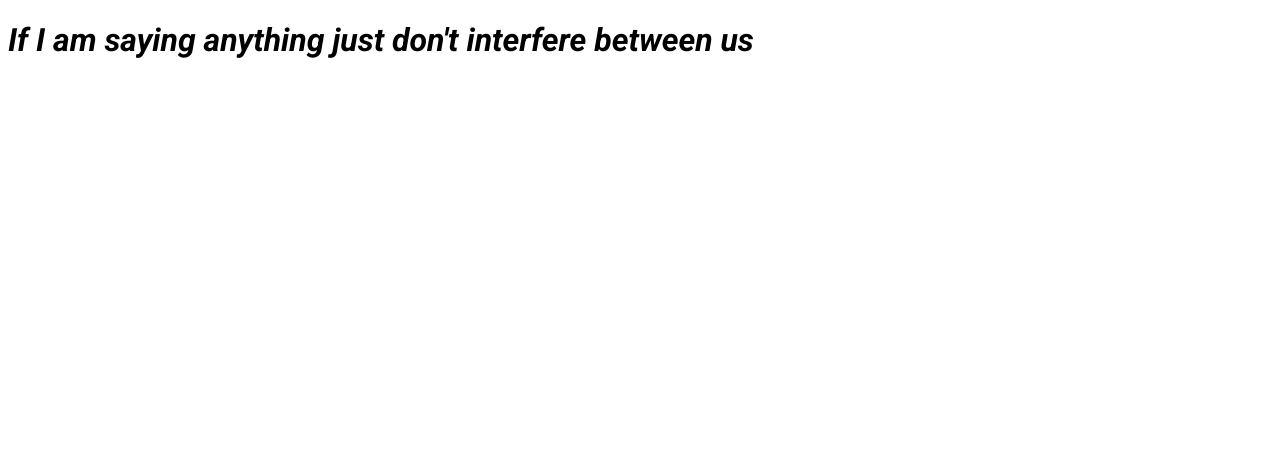
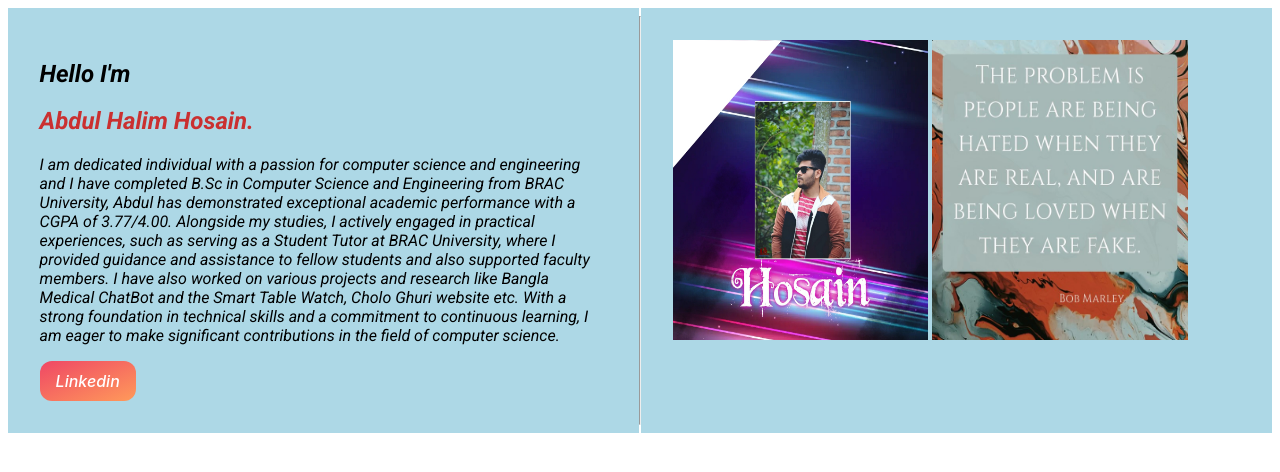
Before and after one commit to AbdulHalimHosain/personalwork, a plain HTML site: page index.html in a window 1280 px wide. Drawn offline with Linux system fonts and the light colour scheme; a web font is replaced by a local one.

Commit message:
First One

```diff
--- a/index.html
+++ b/index.html
@@ -10,6 +10,21 @@
     <link rel="stylesheet" href="style.css">
 </head>
 <body>
-    <h1>If I am saying anything just don't interfere between us</h1>
+    <section style="display: flex;">
+        <div class="half-width">
+            <h2>Hello I'm</h2>
+            <h2 class="text-colour">Abdul Halim Hosain.</h2>
+            <p>I am dedicated individual with a passion for computer science and engineering and I have completed B.Sc in Computer Science and Engineering from BRAC University, Abdul has demonstrated exceptional academic performance with a CGPA of 3.77/4.00. Alongside my studies, I actively engaged in practical experiences, such as serving as a Student Tutor at BRAC University, where I provided guidance and assistance to fellow students and also supported faculty members. I have also worked on various projects and research like Bangla Medical ChatBot and the Smart Table Watch, Cholo Ghuri website etc. With a strong foundation in technical skills and a commitment to continuous learning, I am eager to make significant contributions in the field of computer science.</p>
+            <a class="button" target="_blank" href="https://www.linkedin.com/in/abdul-halim-hosain-7166a1277/">Linkedin</a>
+        </div>
+        <hr>
+        <div class="half-width">
+            <img class="image" src="images/Picsart_24-05-08_14-55-13-015.jpg" alt="">
+            <img src="images/the-problem-is-people-are-being-hated-when-they-are-real.jpg" alt="">
+        </div>
+    </section>
+    <section>
+
+    </section>
 </body>
 </html>
--- a/style.css
+++ b/style.css
@@ -3,3 +3,38 @@ body {
     font-weight: 400;
     font-style: italic;
   }
+  .text-colour{
+    color: rgb(202, 48, 48);
+  }
+  .half-width{
+    width: 45%;
+    padding: 2.5%;
+    background-color: lightblue;
+
+}
+div img{
+  height: 300px;
+  width: 45%;
+
+}
+.button{
+  background: linear-gradient(to bottom right, #EF4765, #FF9A5A);
+  border: 0;
+  border-radius: 12px;
+  color: #FFFFFF;
+  cursor: pointer;
+  display: inline-block;
+  font-family: -apple-system,system-ui,"Segoe UI",Roboto,Helvetica,Arial,sans-serif;
+  font-size: 16px;
+  font-weight: 500;
+  line-height: 2.5;
+  outline: transparent;
+  padding: 0 1rem;
+  text-align: center;
+  text-decoration: none;
+  transition: box-shadow .2s ease-in-out;
+  user-select: none;
+  -webkit-user-select: none;
+  touch-action: manipulation;
+  white-space: nowrap;
+}
```
Also changed, not shown: images/FB_IMG_1715156649808.jpg (added), images/Picsart_24-05-08_14-55-13-015.jpg (added), images/the-problem-is-people-are-being-hated-when-they-are-real.jpg (added), 1 other file.
